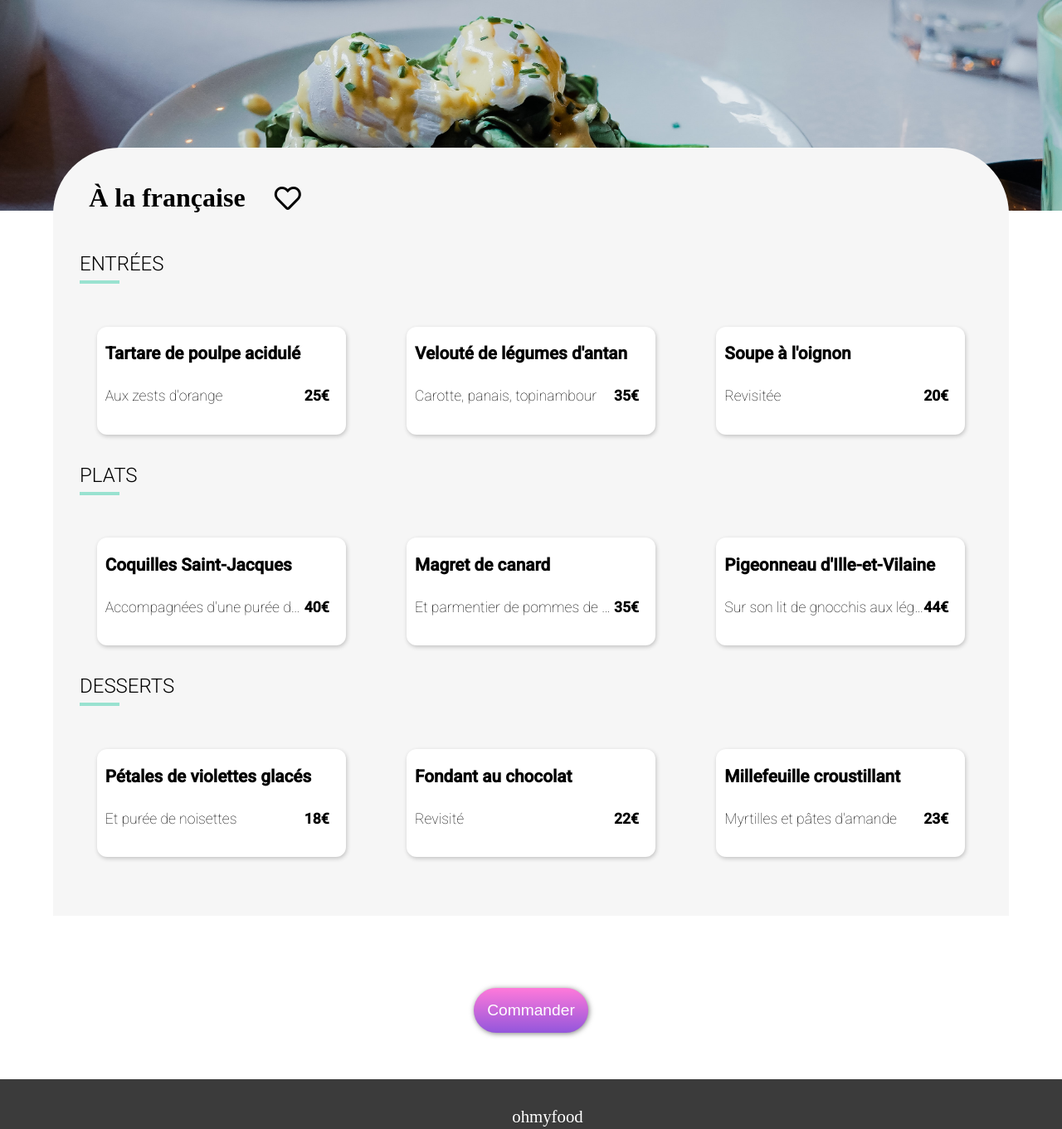
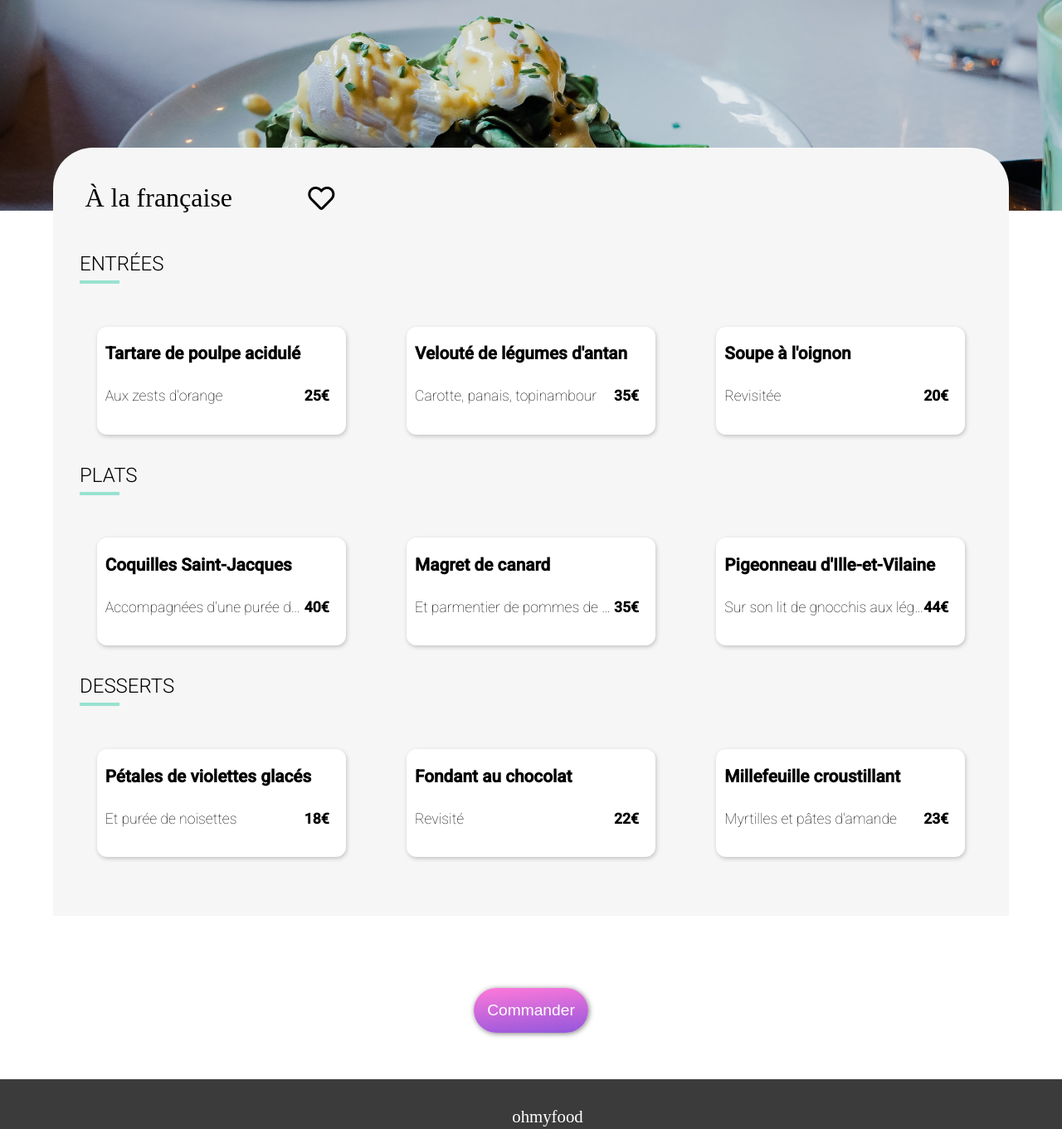
Before and after one commit to Rosine-k/RosineKabore_3_09032021, a website: page restaurants/a_la_francaise/index.html in a window 1280 px wide. Shown: the part 146-1507 px from the top of the page at 83% size. Drawn offline with Linux system fonts and the light colour scheme; a web font is replaced by a local one.

Commit message:
modifs evaluation

```diff
--- a/restaurants/a_la_francaise/index.html
+++ b/restaurants/a_la_francaise/index.html
@@ -32,7 +32,7 @@
         <section class="menu">
 
             <div class="menu__title">
-                <h1 class="menu__restaurant">À la française</h1>
+                <h1 class="menu__restaurant menu__restaurant--space">À la française</h1>
                 <div class="menu__like">
                     <i class="menu__heart menu__heart--animation1 fas fa-heart"></i>
                     <i class="menu__heart menu__heart--animation2 far fa-heart"></i>
--- a/sass/layouts/_restaurants.scss
+++ b/sass/layouts/_restaurants.scss
@@ -1,3 +1,4 @@
+ /* photo en tête restaurant */
  .heading {
    &__photo {
       height: 15rem;
@@ -10,9 +11,10 @@
    }
   }
 
+  /* menu page restaurant */
  .menu {
    background-color: $color-secondary;
-   border-radius: 5rem 5rem 0 0;
+   border-radius: 3rem 3rem 0 0;
    padding-bottom: 3.5rem;
    margin-top: -2rem;
    position: relative;
@@ -25,19 +27,24 @@
     }
     &__title {
      display: flex;
-     margin-left: 0.7rem;
+     margin-left: 0.4rem;
      align-items: center;
     }
+    /* nom du restaurant */
     &__restaurant {
      font-family: "Shrikhand", "sans serif";
      font-size: 1.5rem;
-     padding-right: 1.2rem;
-     font-weight: 600;
+     padding-right: 1.7rem;
+     font-weight: 500;
      margin-right: 1rem;
+     &--space {
+       padding-right: 4.7rem;
+     }
       @media only screen and (min-width: 610px) {
        font-size: 2rem;
       }
     }
+    /* animation du coeur */
     &__like {
       cursor: pointer;
       &:hover .menu__heart--animation1 {
@@ -82,11 +89,13 @@
        max-width: 1400px;
       }
     }
+    /* entrée plat dessert */
     &__part {
      font-weight: 300;
      grid-column: 1/-1;
      padding-bottom: 10px;
      position: relative;
+      /* sous-lignage */
       &::after {
         content: "";
         width: 3rem;
@@ -119,6 +128,7 @@
       &:hover .fa-check-circle {
         transform: rotate(360deg);
       }
+      /* animation des vignettes */
       &--delay1 {
         animation: apparition 0.9s ease-in-out both 0.9s;
       }
@@ -133,12 +143,14 @@
         max-width: 300px;
       }
     }
+    /* conteneur description du plat */
     &__description {
      width: 100%;
      transition: all 0.5s ease-in-out;
      margin-right: auto;
      text-overflow: ellipsis;
     }
+    /* titre du plat */
     &__plat {
       font-size: 1.3rem;
       padding-bottom: 8px;
@@ -151,6 +163,7 @@
       display: flex;
       padding-left: 10px;
     }
+    /* complement informations plat */
     &__text {
       font-size: 1.1rem;
       font-weight: 200;
@@ -164,6 +177,7 @@
       font-weight: bold;
       margin-right: 20px;
     }
+    /* conteneur du coche */
     &__selection {
       display: flex;
       background-color: #99E2D0;
@@ -177,6 +191,7 @@
     }
   }
 
+  /* animation du coche */
   .fa-check-circle {
     opacity: 1;
    margin: auto;
@@ -186,16 +201,19 @@
    transition: all 0.5s ease;
   }
 
+  /* conteneur vignettes menu */
   .article {
     animation: check 0.5s linear;
     animation-fill-mode: both;
   }
 
+  /* bouton commander */
  .button-commander {
    @include buttons;
    margin-bottom: 3.5rem;
  }
 
+ /* apparition des vignettes entrée plat dessert */
  @keyframes apparition {
   0% {
    opacity: 0;
@@ -208,6 +226,7 @@
   }
 }
 
+/* apparition de l'icone check */
 @keyframes check {
   0% {
    opacity: 0;
--- a/sass/pages/_accueil.scss
+++ b/sass/pages/_accueil.scss
@@ -17,10 +17,12 @@
     }
   }
 
+  /* page cachée lors du loading spinner */
  .container-page {
    animation: container-page 0.8s 3.2s ease-in-out both;
   }
 
+  /* localisation */
  .position {
     display: flex;
     font-weight: bold;
@@ -57,6 +59,7 @@
       color: $color-primary;
       margin: 2rem;
     }
+    /* bouton explorer*/
     &__button {
       @include buttons;
       &:hover {
@@ -83,7 +86,7 @@
         justify-content: space-between;
         align-items: center;
         margin: auto;
-        width:1224px;
+        width: 1224px;
         margin-bottom: 5rem;
       }
     }
@@ -92,12 +95,16 @@
       @include fonctionnement-vignette;
       list-style-type: none;
       counter-increment: fonctions;
-      margin:auto;
-      width:60%;
-
+      margin: auto;
+      width: 60%;
+      font-size: 0.9rem;
+      &:hover {
+        background-color: $color-vignette;
+      }
       @media only screen and (min-width: 600px) {
         width: 320px;
       }
+      /* numerotation */
       &:before {
         content: counter(fonctions);
         color: white;
@@ -111,9 +118,6 @@
         position: relative;
         left: -4.5rem;
         margin-right: -0.7rem;
-      }
-      &--purple {
-        background-color: $color-vignette;
       }
     }
   }
@@ -167,6 +171,7 @@
     &__text {
      font-weight: 300;
     }
+    /* animation du coeur */
     &__like {
      margin-top: -5rem;
      text-align: end;
@@ -191,6 +196,7 @@
         @include animation1;
       }
     }
+    /* encart nouveau */
     &__new {
       position: absolute;
       top: 1rem;
@@ -206,6 +212,7 @@
    text-decoration: none;
   }
 
+  /* rotation loading spinner */
   @keyframes spin {
    0% {
      transform: rotate(0deg);
@@ -217,6 +224,7 @@
     }
   }
 
+  /* apparition de la page */
   @keyframes container-page{
     0% {
      opacity: 0;
--- a/sass/utils/_mixins.scss
+++ b/sass/utils/_mixins.scss
@@ -17,7 +17,7 @@
  @mixin buttons {
    display: block;
    margin: auto;
-   background-image: $color-button;
+   background: linear-gradient(175deg, $color-pink, $color-purple);
    border-radius: 2rem;
    border:transparent;
    cursor: pointer;
@@ -27,12 +27,10 @@
    padding: 1rem;
    margin-top: 2em;
    box-shadow: 1px 1px 6px $color-icone;
-   transform: scale(1);
    transition: transform 200ms;
     &:hover {
-      transform: scale(0.9);
       box-shadow: 5px 5px 10px $color-icone;
-      background-image: linear-gradient(0deg, #9d70d3, #e68ecd);
+      background: linear-gradient(175deg, #ff79de, #b25dc4);
     }
   }
 
```
Also changed, not shown: index.html (+1 -1 lines), public/css/style.css, 1 other file.
